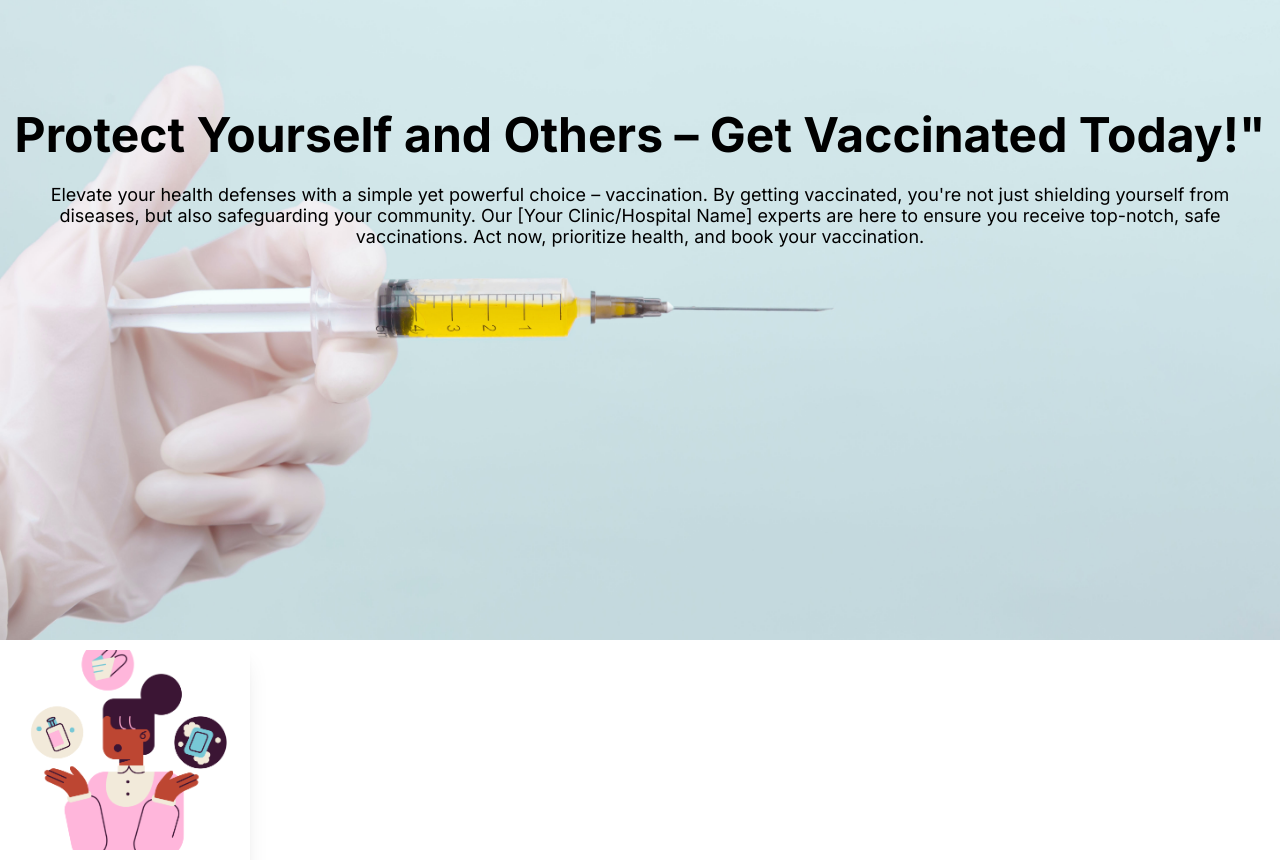
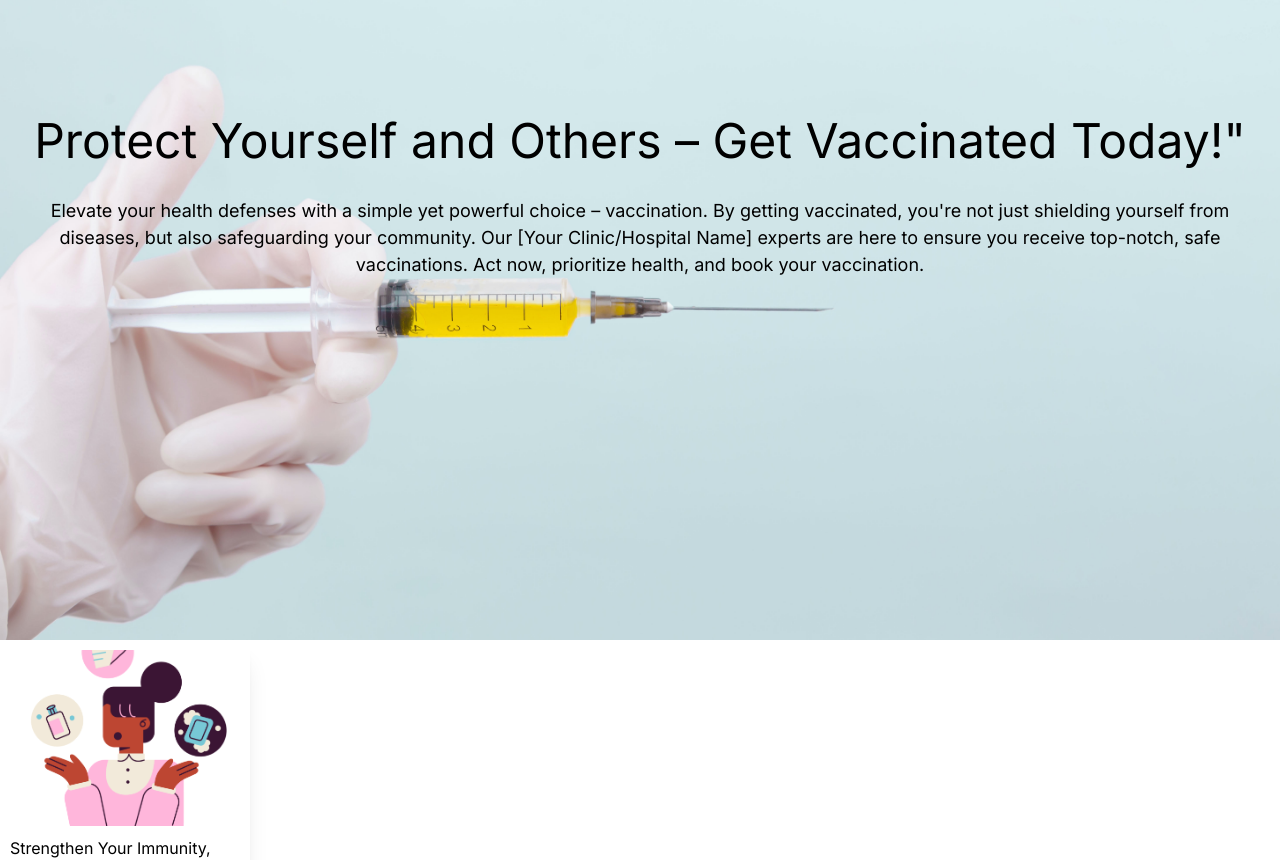
Before and after one commit to mekintown/vaccine-book-app, a Next.js app: page / in a window 1280 px wide. Shown: the top 860 px of the page. Built offline with nearby package versions, Linux system fonts and the light colour scheme.

Commit message:
Add tailwind

```diff
--- a/package.json
+++ b/package.json
@@ -16,5 +16,10 @@
     "react": "18.2.0",
     "react-dom": "18.2.0",
     "typescript": "5.1.6"
+  },
+  "devDependencies": {
+    "autoprefixer": "^10.4.15",
+    "postcss": "^8.4.28",
+    "tailwindcss": "^3.3.3"
   }
 }
--- /dev/null
+++ b/postcss.config.js
@@ -0,0 +1,6 @@
+module.exports = {
+  plugins: {
+    tailwindcss: {},
+    autoprefixer: {},
+  },
+}
--- a/src/app/globals.css
+++ b/src/app/globals.css
@@ -1,3 +1,7 @@
+@tailwind base;
+@tailwind components;
+@tailwind utilities;
+
 :root {
   --max-width: 1100px;
   --border-radius: 12px;
--- /dev/null
+++ b/tailwind.config.js
@@ -0,0 +1,11 @@
+/** @type {import('tailwindcss').Config} */
+module.exports = {
+  content: [
+    "./src/app/**/*.{js,ts,jsx,tsx,mdx}",
+    "./src/component/**/*.{js,ts,jsx,tsx,mdx}",
+  ],
+  theme: {
+    extend: {},
+  },
+  plugins: [],
+};
```
Also changed, not shown: 1 other file (tests, documents, lock files or other folders).
